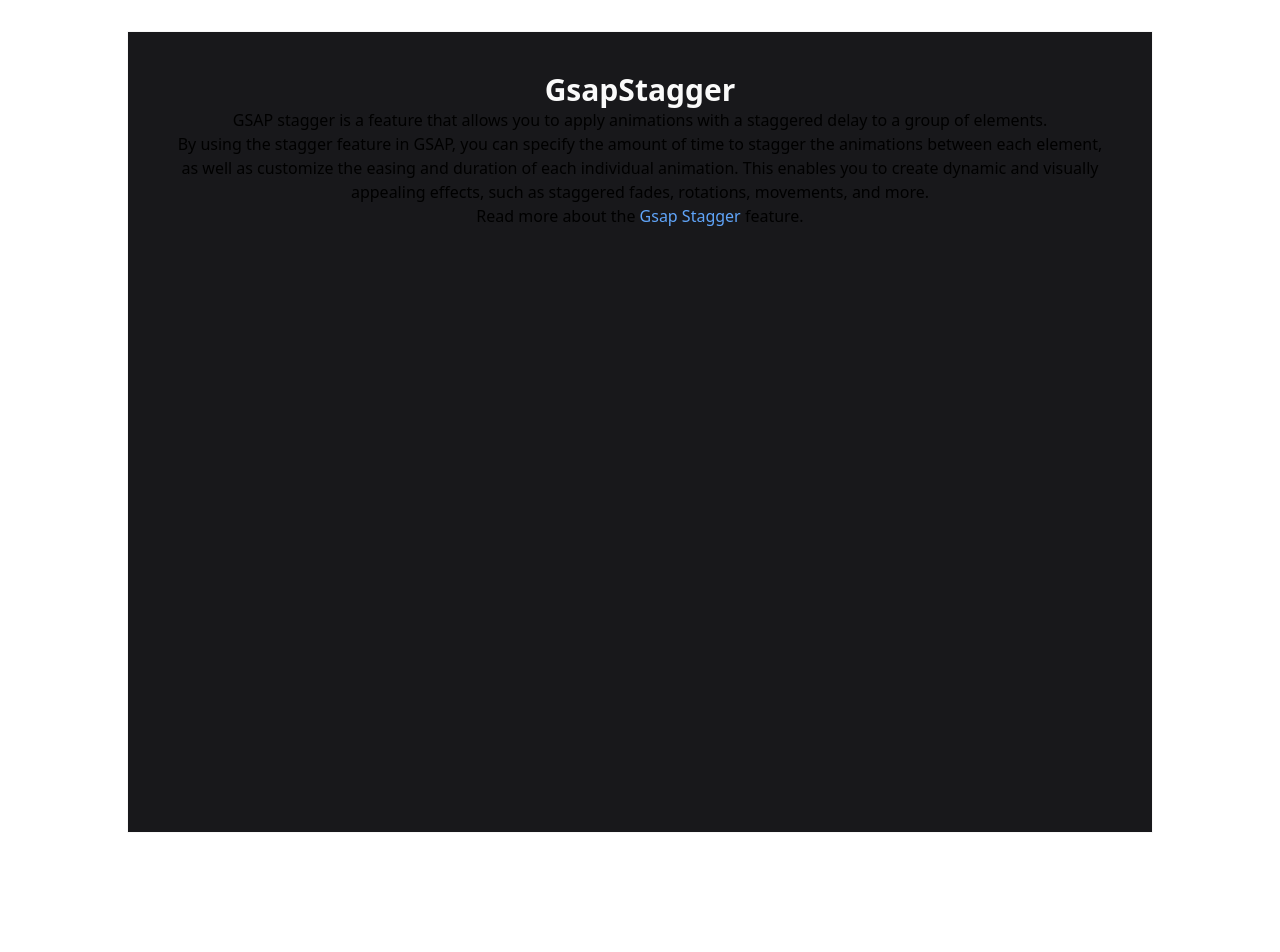
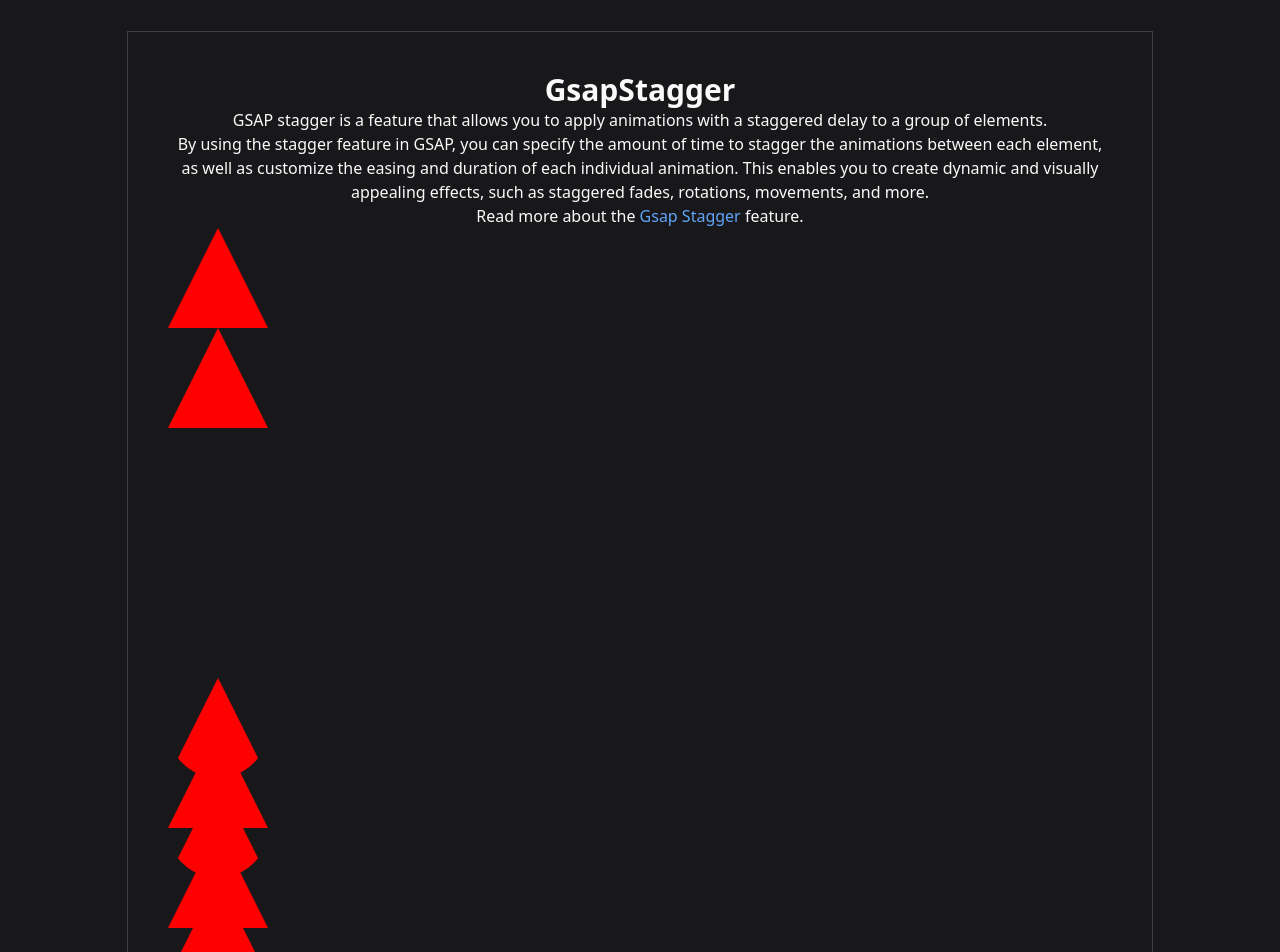
Before and after one commit to judejay/tri, a React (Vite) app: page /stagger in a window 1280 px wide. Shown: the top 952 px of the page. Before the commit the page ends 864 px from the top, so only its background shows below. Built offline with nearby package versions, Linux system fonts and the light colour scheme.

Commit message:
Update Stagger component to use triangle class and apply base styles for improved aesthetics

```diff
--- a/src/Pages/Stagger.jsx
+++ b/src/Pages/Stagger.jsx
@@ -4,7 +4,7 @@
 const Stagger = () => {
   useGSAP(() => {
     gsap.to(
-      ".stagger-box",
+      ".triangle",
       {
         y: 250,
         rotation: 360,
@@ -56,13 +56,13 @@
 
       <div className="mt-20">
         <div className="flex gap-5">
-          <div className="w-20 h-20 bg-indigo-200 rounded-lg stagger-box" />
-          <div className="w-20 h-20 bg-indigo-300 rounded-lg stagger-box" />
-          <div className="w-20 h-20 bg-indigo-400 rounded-lg stagger-box" />
-          <div className="w-20 h-20 bg-indigo-500 rounded-lg stagger-box" />
-          <div className="w-20 h-20 bg-indigo-600 rounded-lg stagger-box" />
-          <div className="w-20 h-20 bg-indigo-700 rounded-lg stagger-box" />
-          <div className="w-20 h-20 bg-indigo-800 rounded-lg stagger-box" />
+          <div className=" triangle" />
+          <div className="triangle" />
+          <div className="triangle" />
+          <div className="triangle" />
+          <div className="triangle" />
+          <div className="triangle" />
+          <div className="triangle" />
         </div>
       </div>
     </main>
--- a/src/index.css
+++ b/src/index.css
@@ -1,6 +1,12 @@
 @tailwind base;
 @tailwind components;
 @tailwind utilities;
+
+@layer base {
+  body {
+    @apply bg-zinc-900 text-zinc-50
+  }
+}
 
 @layer components {
   code {
```
